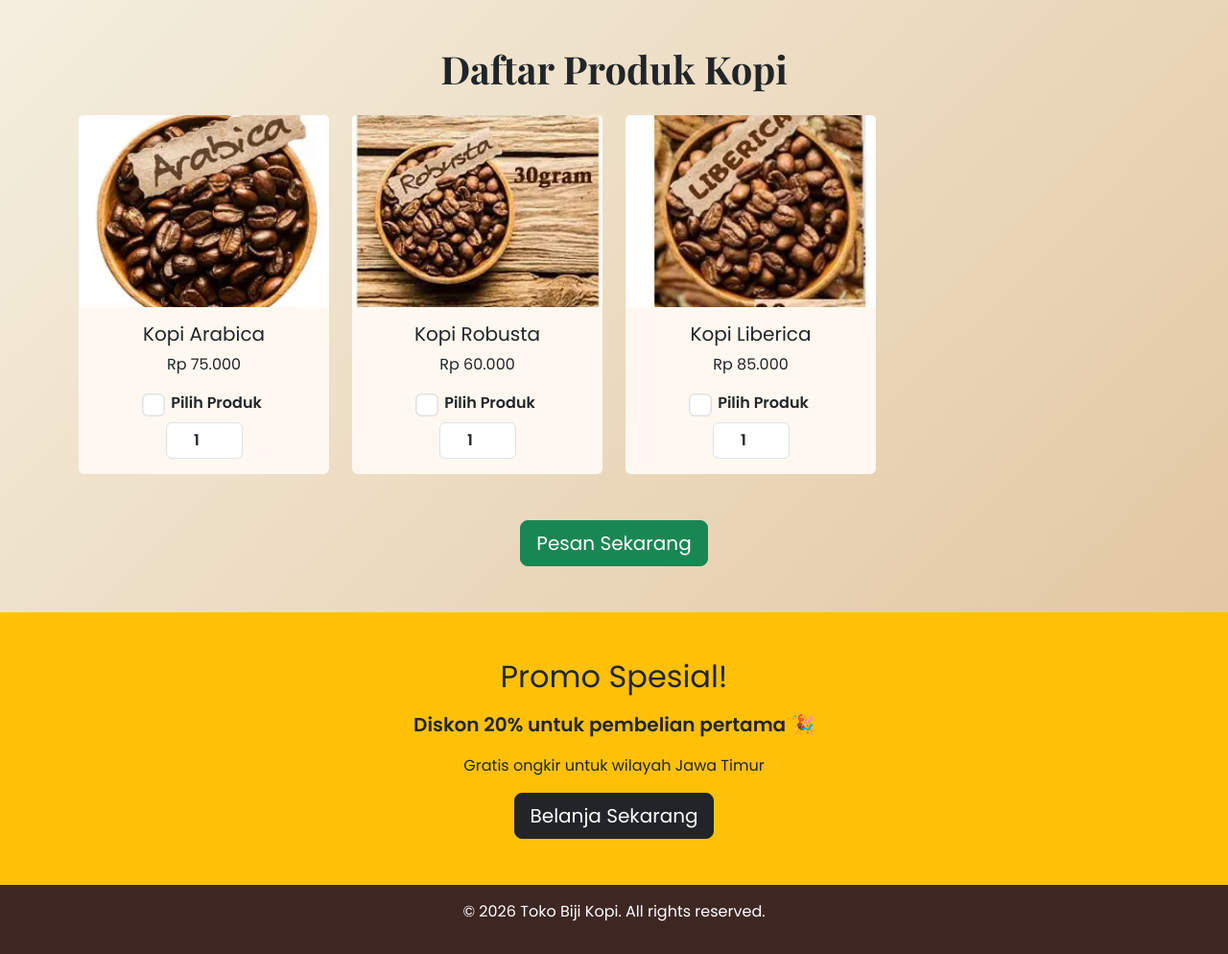
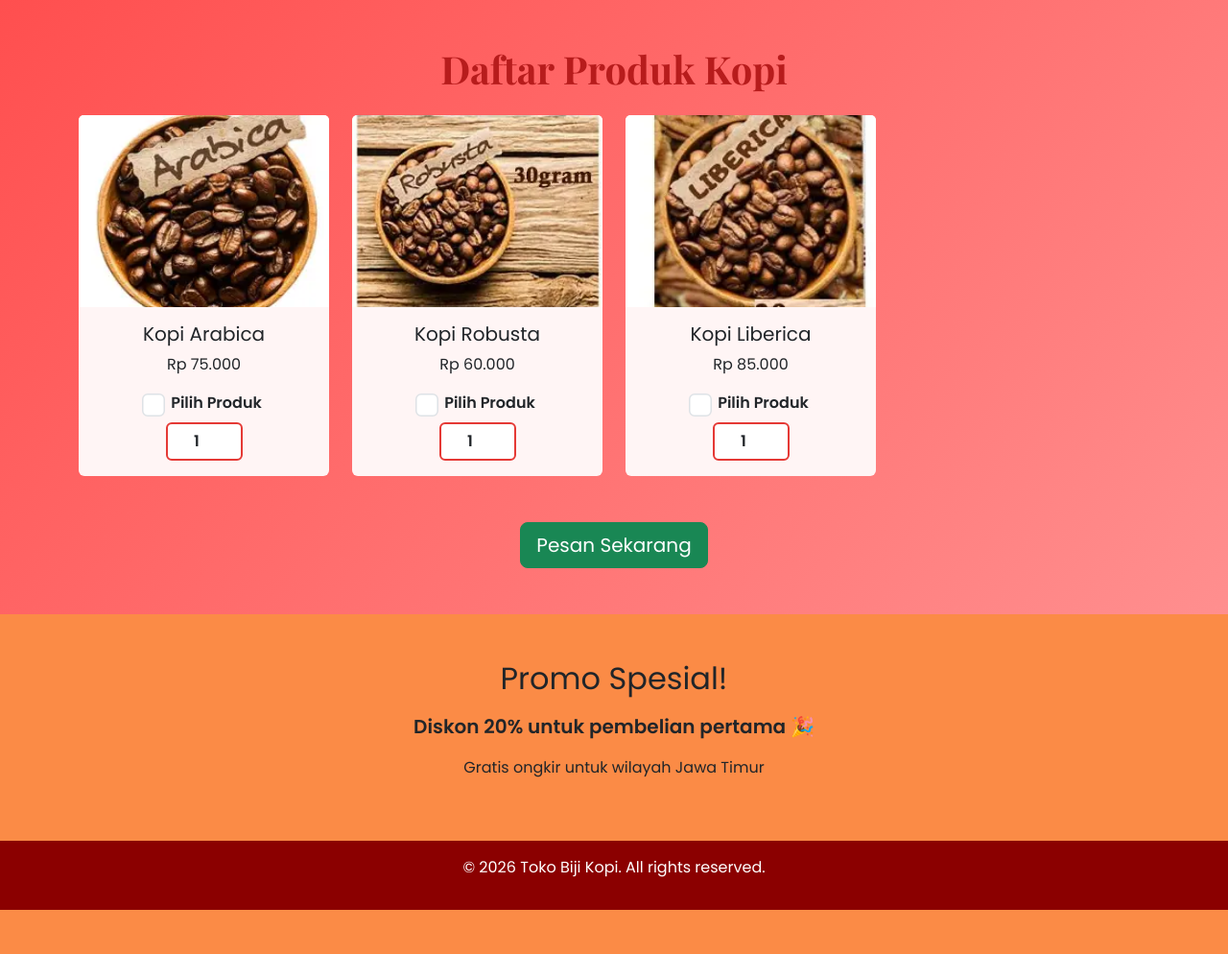
Before and after one commit to jaidan2212/Project_RPL, a PHP site: page /produk.php in a window 1280 px wide. Shown: the part 56-1050 px from the top of the page at 96% size. After the commit the page ends 1004 px from the top, so only its background shows below. Run offline with PHP 8.4, Linux system fonts and the light colour scheme; data comes from the database, SQL or seed files in the repository.

Commit message:
update pemesanan

```diff
--- a/index.php
+++ b/index.php
@@ -160,7 +160,7 @@ include 'koneksi.php';
           <h5 class="card-title fw-bold"><?php echo $row['nama']; ?></h5>
           <p class="card-text text-danger fw-bold">Rp <?php echo number_format($row['harga'],0,',','.'); ?></p>
           <?php if(isset($_SESSION['username'])){ ?>
-            <a href="checkout.php?id=<?php echo $row['id']; ?>" class="btn btn-outline-danger btn-sm w-100 btn-anim">Pesan</a>
+            <a href="produk.php?id=<?php echo $row['id']; ?>" class="btn btn-outline-danger btn-sm w-100 btn-anim">Pesan</a>
           <?php } else { ?>
             <a href="login.php" class="btn btn-warning btn-sm w-100 btn-anim">Login untuk Pesan</a>
           <?php } ?>
--- a/produk.php
+++ b/produk.php
@@ -12,33 +12,47 @@ include 'koneksi.php';
     <style>
         body {
     font-family: 'Poppins', sans-serif;
-            background: linear-gradient(135deg, #f5f0e1, #e0c097);
+    background: linear-gradient(135deg, #ff4d4d, #ff9999);
 }
-        h1 { font-family: 'Playfair Display', serif; }
+h1 {
+    font-family: 'Playfair Display', serif;
+    color: #b71c1c;
+}
 .product-card {
-            background-color: #fff8f0;
+    background-color: #fff5f5;
     border: none;
     transition: 0.3s;
 }
 .product-card:hover {
-            box-shadow: 0 4px 15px rgba(0,0,0,0.2);
+    box-shadow: 0 4px 15px rgba(183,28,28,0.4);
     transform: translateY(-5px);
 }
 .big-check {
     transform: scale(1.5);
     margin-right: 10px;
+    color: #d32f2f;
 }
 .qty-input {
     width: 80px;
     text-align: center;
     font-weight: bold;
+    border: 2px solid #e53935;
 }
-        footer { background: #3e2723; }
+footer {
+    background: #8b0000;
+    color: #fff;
+}
 .foto-user {
     width:30px;
     height:30px;
     border-radius:50%;
     object-fit:cover;
+    border: 2px solid #c62828;
+}
+    .promo-section {
+  background-color: #fb8b46;
+
+
 }
     </style>
 </head>
@@ -118,11 +132,10 @@ include 'koneksi.php';
   </form>
 </div>
 
-<div class="bg-warning py-5 text-center">
+<div class="promo-section py-5 text-center">
   <h2 class="mb-3">Promo Spesial!</h2>
   <p class="lead fw-bold">Diskon 20% untuk pembelian pertama 🎉</p>
   <p>Gratis ongkir untuk wilayah Jawa Timur</p>
-  <a href="produk.php" class="btn btn-dark btn-lg">Belanja Sekarang</a>
 </div>
 
 <footer class="text-white text-center py-3">
```
Lines whose indentation alone changed are shown as unchanged.
